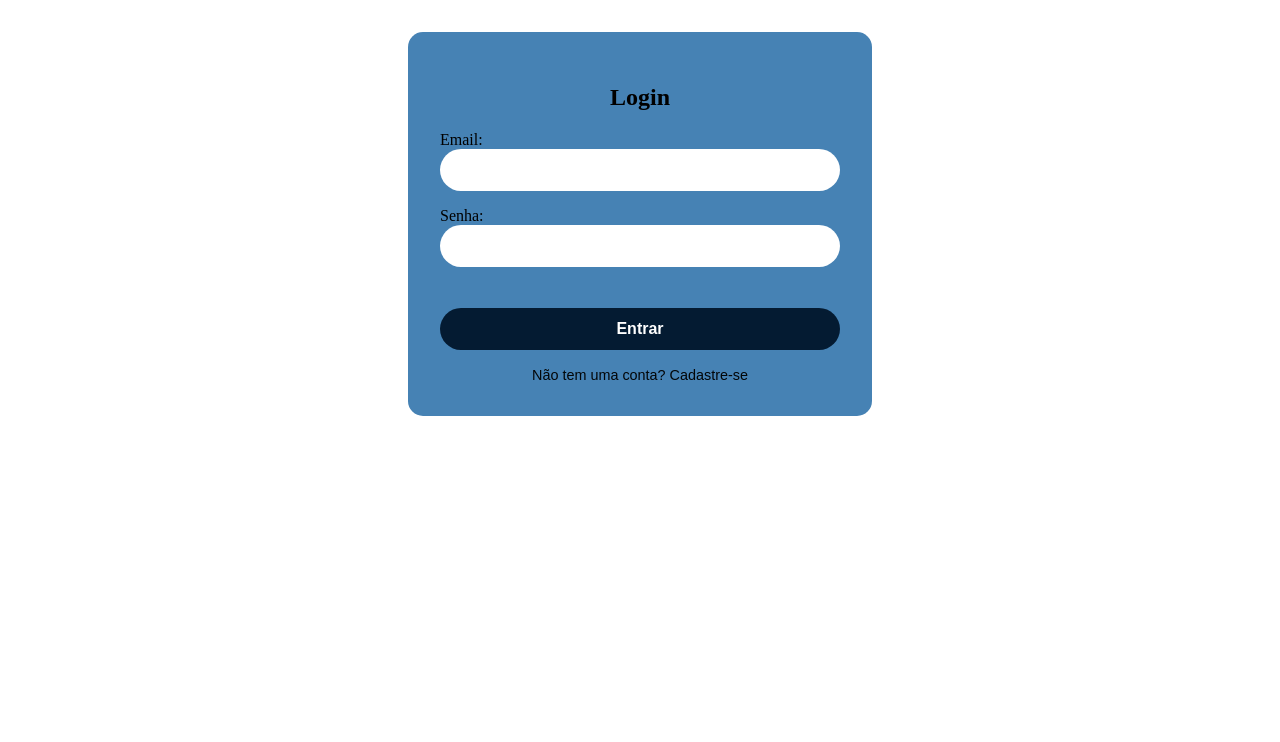
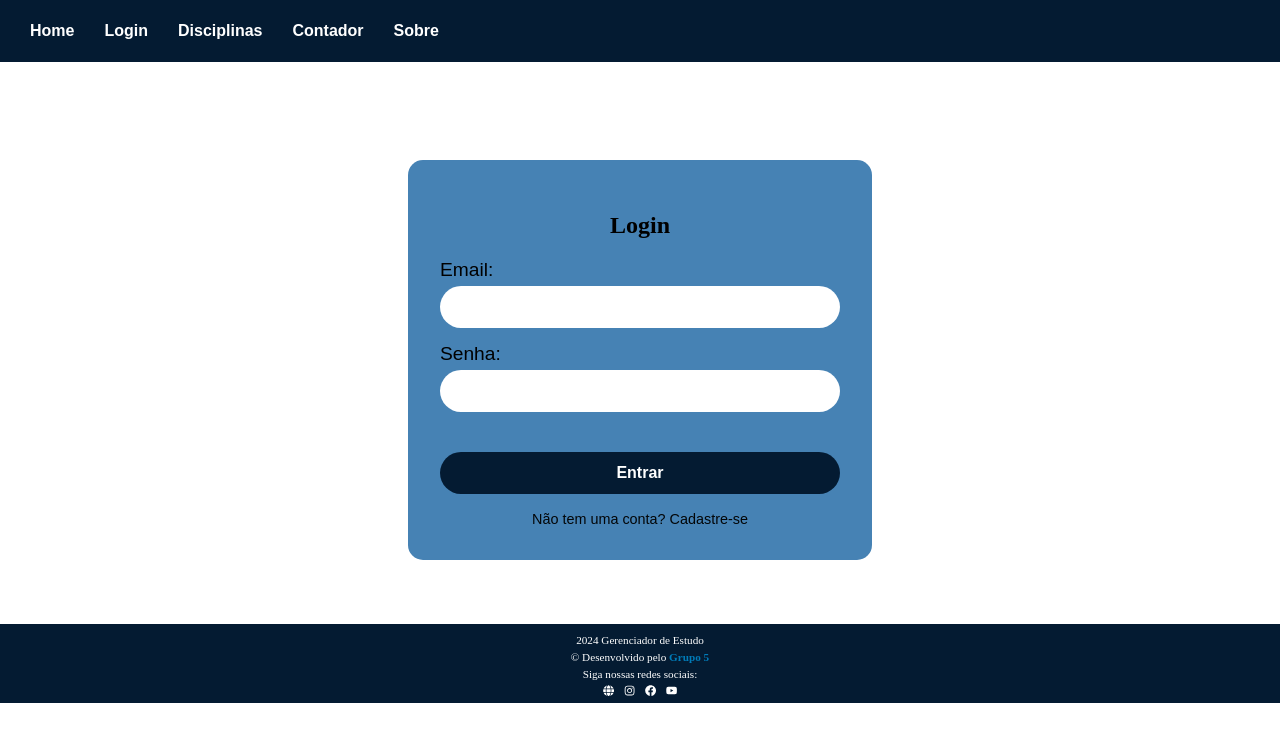
Before and after one commit to DaviSoaresA/ProjetoFinalReact, a React (Vite) app: page /login in a window 1280 px wide. Shown: the top 742 px of the page. Built offline with nearby package versions, Linux system fonts and the light colour scheme.

Commit message:
Alterações CSS

```diff
--- a/src/pages/Disciplinas/Disciplinas.module.css
+++ b/src/pages/Disciplinas/Disciplinas.module.css
@@ -56,7 +56,6 @@
     border: none;
     border-radius: 10px;
     cursor: pointer;
-    border: 1px solid #000000;
     width: auto;
     max-width: 200px;
     text-align: center;
--- a/src/pages/Disciplinas/index.jsx
+++ b/src/pages/Disciplinas/index.jsx
@@ -40,7 +40,7 @@ export default function Disciplinas() {
   };
 
   return (
-    <div>
+    <div className="header-footer">
       <Header />
       <div className={globalStyles.container}>
         <div className={styles.buttonArea}>
--- a/src/pages/Login/Login.module.css
+++ b/src/pages/Login/Login.module.css
@@ -8,14 +8,15 @@
   padding: 2rem;
   background-color: steelblue;
   border-radius: 15px;
-
 }
 
 .form {
   width: 100%;
   display: flex;
   flex-direction: column;
-  gap: 1rem;
+  gap: 15px;
+  font-size: 1rem;
+  font-family: Arial, Helvetica, sans-serif;
 }
 
 .inputGroup {
@@ -28,17 +29,19 @@
   border-radius: 50px;
   border: none;
   font-size: 1rem;
+  font-family: Arial, Helvetica, sans-serif;
 }
 
 .submitButton {
   padding: 0.75rem;
   background-color: #041b32;
   color: #fff;
+  font-family: Arial, Helvetica, sans-serif;
   font-size: 1rem;
   font-weight: bold;
   margin-top: 25px;
   border: none;
-  border-radius: 50px;
+  border-radius: 25px;
   cursor: pointer;
   transition: background-color 0.3s;
 }
@@ -64,3 +67,9 @@
   margin-top: 1.5rem;
   font-weight: bold;
 }
+
+.label {
+  font-size: 1.2rem;
+  font-family: Arial, Helvetica, sans-serif;
+  margin-bottom: 5px;
+}
--- a/src/pages/Login/index.jsx
+++ b/src/pages/Login/index.jsx
@@ -1,6 +1,9 @@
 import React, { useState } from "react";
 import axios from "axios";
-import styles from "./Login.module.css";
+import * as styles from "./Login.module.css";
+import * as globalStyles from "../../styles/Global.module.css";
+import Header from "../../components/Header";
+import Footer from "../../components/Footer";
 
 const Login = () => {
   const [email, setEmail] = useState("");
@@ -69,14 +72,17 @@ const Login = () => {
   };
 
   return (
-    <div className={styles.loginContainer}>
+    <div className="header-footer">
+      <Header />
+    <div className={globalStyles.container}>
+      <div className={styles.loginContainer}>
       <h2>Login</h2>
       <form
         onSubmit={!cadastro ? handleLogin : handleRegister}
         className={styles.form}
       >
         <div className={styles.inputGroup}>
-          <label>Email:</label>
+          <label className={styles.label}>Email:</label>
           <input
             type="email"
             value={email}
@@ -86,7 +92,7 @@ const Login = () => {
           />
         </div>
         <div className={styles.inputGroup}>
-          <label>Senha:</label>
+          <label className={styles.label}>Senha:</label>
           <input
             type="password"
             value={password}
@@ -124,6 +130,9 @@ const Login = () => {
         {cadastro ? "Fazer login" : "Não tem uma conta? Cadastre-se"}
       </button>
     </div>
+    </div>
+    <Footer/>
+    </div>
   );
 };
 
```
